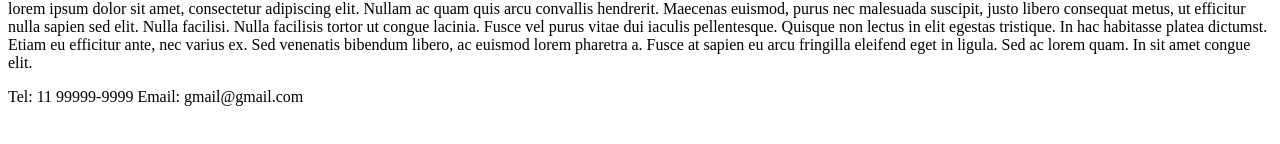
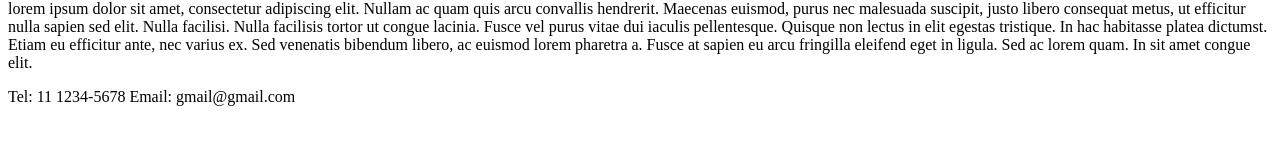
Before and after one commit to ssobral/WebDev-CP4, a React (Vite) app: page /Sobre in a window 1280 px wide. Shown: the part 346-490 px from the top of the page. Built offline with nearby package versions, Linux system fonts and the light colour scheme.

Commit message:
sétimo commit

```diff
--- a/src/Footer.jsx
+++ b/src/Footer.jsx
@@ -4,7 +4,7 @@ function Footer(){
 
     return(
         <>
-        <p>Tel: 11 99999-9999 Email: gmail@gmail.com</p>
+        <p>Tel: 11 1234-5678 Email: gmail@gmail.com</p>
         </>
     )
 }
```
